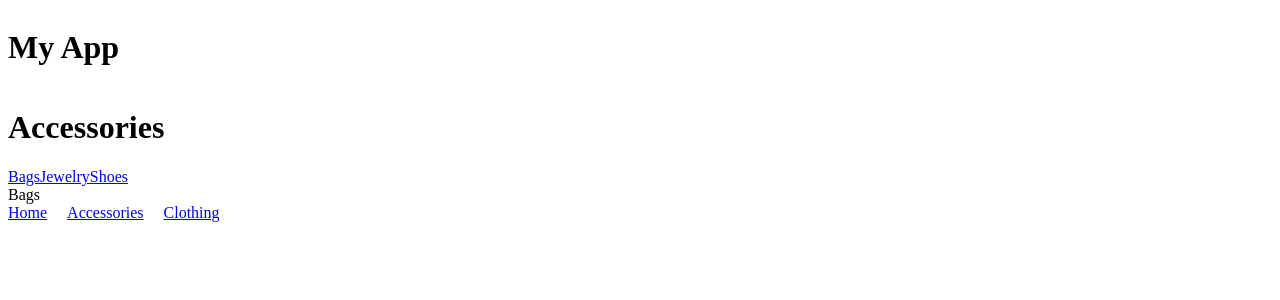
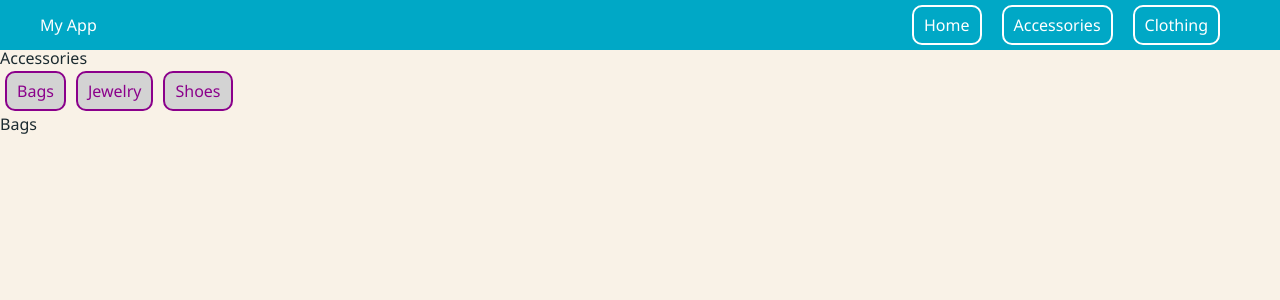
Before and after one commit to jenna-graham/react-template, a React app: page /accessories in a window 1280 px wide. Shown: the top 300 px of the page. Built offline with nearby package versions, Linux system fonts and the light colour scheme.

Commit message:
added CSS

```diff
--- a/src/components/Accessories/Accessories.css
+++ b/src/components/Accessories/Accessories.css
@@ -0,0 +1,21 @@
+.Accessories {
+
+
+   .AccNav {
+    display: flex;
+
+
+   }
+
+   a {
+    padding: 3px, 7px;
+    text-decoration: none;
+    padding: 10px;
+    color: darkmagenta;
+    border: solid 2px;
+    border-radius: 10px;
+    margin: 5px;
+    background: lightgrey;
+
+  }
+}
--- a/src/components/Accessories/Accessories.jsx
+++ b/src/components/Accessories/Accessories.jsx
@@ -1,10 +1,12 @@
 import { Outlet, Link } from 'react-router-dom';
+import styles from './Accessories.css';
+
 
 export default function Accessories() {
   return (
-    <div>
+    <div className={styles.Accessories}>
       <h1>Accessories</h1>
-      <nav>
+      <nav className={styles.AccNav}>
         <Link to="">Bags</Link>
         <Link to="jewelry">Jewelry</Link>
         <Link to="shoes">Shoes</Link>
--- a/src/components/Page/Header.jsx
+++ b/src/components/Page/Header.jsx
@@ -1,10 +1,14 @@
 import styles from './Header.css';
+import Navigation from './Navigation.jsx';
 
 export default function Header() {
   return (
     <header className={styles.Header}>
 
       <h1>My App</h1>
+      <div className = {styles.NavigationContainer}>
+        <Navigation />
+      </div>
     </header>
   );
 }
--- a/src/components/Page/Layout.jsx
+++ b/src/components/Page/Layout.jsx
@@ -1,7 +1,7 @@
 import { Outlet } from 'react-router-dom';
 import styles from './Layout.css';
 import Header from './Header.jsx';
-import Navigation from './Navigation';
+// import Navigation from './Navigation';
 
 export default function Layout() {
   return (
@@ -9,9 +9,8 @@ export default function Layout() {
       <Header />
       <main>
         <Outlet />
-        <Navigation />
+
       </main>
-
     </div>
   );
 }
--- a/src/components/Page/Navigation.css
+++ b/src/components/Page/Navigation.css
@@ -4,14 +4,20 @@
     flex-direction: column;
     align-items: flex-start;
 
+
     @media (min-width: 700px) {
       flex-direction: row;
     }
 
-    /* a {
+    a {
       padding: 3px, 7px;
+      text-decoration: none;
+      padding: 10px;
       color: white;
-      text-decoration: none;
-      padding: 0;
-    } */
+      border: solid 2px;
+      border-radius: 10px;
+
+    }
+
+
   }
--- a/src/global.css
+++ b/src/global.css
@@ -0,0 +1,47 @@
+* {
+    box-sizing: border-box;
+}
+
+:root {
+    --primary-font: 'Poppins', 'Segoe UI', Candara,
+    'Bitstream Vera Sans', 'DejaVu Sans', 'Bitstream Vera Sans',
+    'Trebuchet MS', Verdana, 'Verdana Ref', sans-serif;
+    --label-font: 'Bebas Neue', Impact, Haettenschweiler,
+    'Franklin Gothic Bold', Charcoal, 'Helvetica Inserat',
+    'Bitstream Vera Sans Bold', 'Arial Black', sans-serif;
+
+    --header-color: #00a8c6;
+    --button-color: #89dfe7;
+    --subheader-color: #40c0cb;
+    --offset-color: #d3dcbd;
+    --color-4: #b9d660;
+    --tag-color: #e4fdff;
+    --light-accent-color: #e5f1bf;
+    --background-color: #f9f2e7;
+    --black-color: rgb(27, 42, 48);
+    --caption-color: rgb(65, 99, 112);
+    --white-color: white;
+
+    --padding: 20px;
+    --padding-half: calc(var(--padding) / 2);
+    @media (min-width: 700px) {
+    --padding: 40px;
+    }
+
+    --header-height: 35px;
+    @media (min-width: 700px) {
+    --header-height: 50px;
+    }
+}
+
+body {
+    font-family: var(--primary-font);
+    background: var(--background-color);
+    color: var(--black-color);
+}
+
+:global(.label-text) {
+    font-family: var(--label-font);
+    text-transform: uppercase;
+    letter-spacing: 0.04em;
+}
--- a/src/reset.css
+++ b/src/reset.css
@@ -0,0 +1,55 @@
+
+/* http://meyerweb.com/eric/tools/css/reset/
+v2.0 | 20110126
+License: none (public domain)
+*/
+
+html, body, div, span, applet, object, iframe,
+h1, h2, h3, h4, h5, h6, p, blockquote, pre,
+a, abbr, acronym, address, big, button, cite, code,
+del, dfn, em, img, ins, kbd, q, s, samp,
+small, strike, strong, sub, sup, tt, var,
+b, u, i, center,
+dl, dt, dd, ol, ul, li,
+fieldset, form, label, legend,
+table, caption, tbody, tfoot, thead, tr, th, td,
+article, aside, canvas, details, embed,
+figure, figcaption, footer, header, hgroup,
+menu, nav, output, ruby, section, summary,
+time, mark, audio, video {
+	margin: 0;
+	padding: 0;
+	border: 0;
+	font-size: 100%;
+	font: inherit;
+	vertical-align: baseline;
+}
+
+/* HTML5 display-role reset for older browsers */
+article, aside, details, figcaption, figure,
+footer, header, hgroup, menu, nav, section {
+	display: block;
+}
+
+body {
+	line-height: 1;
+}
+
+ol, ul {
+	list-style: none;
+}
+
+blockquote, q {
+	quotes: none;
+}
+
+blockquote:before, blockquote:after,
+q:before, q:after {
+	content: '';
+	content: none;
+}
+
+table {
+	border-collapse: collapse;
+	border-spacing: 0;
+}
```
